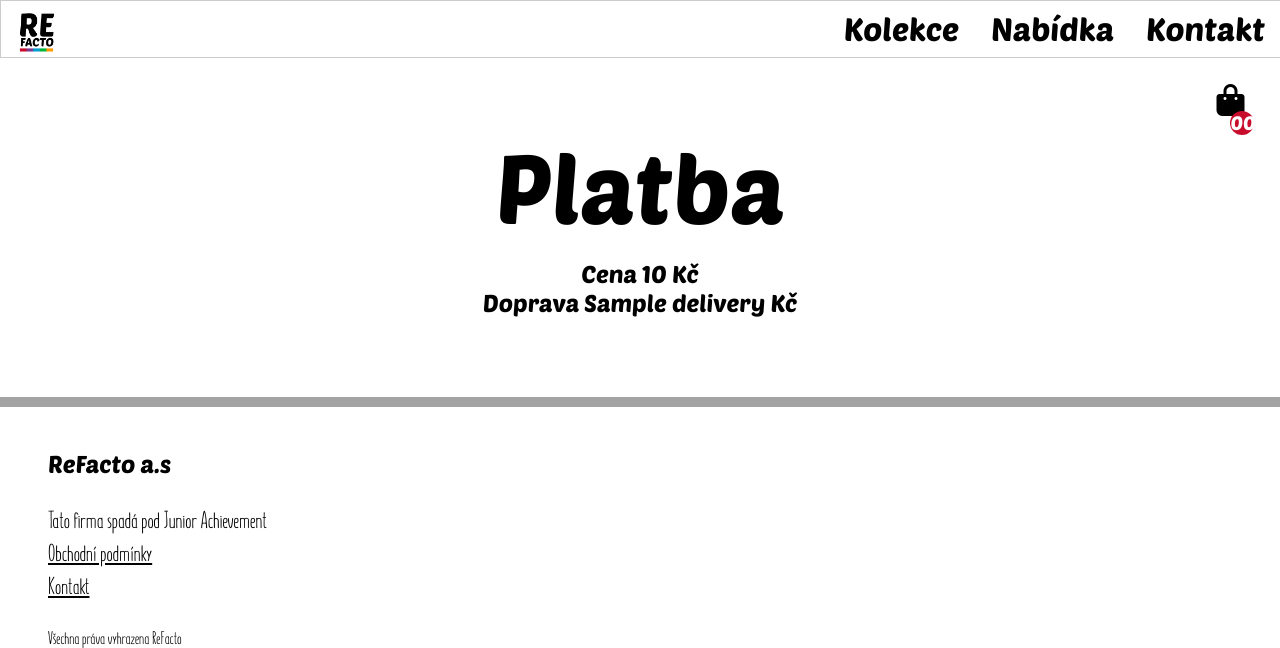
After one commit to Rtizie/refacto-eshop, a Flask app: template app/templates/payment.html in a window 1280 px wide. The commit adds this page. Shown: the top 648 px of the page. Run offline with Flask 2, Linux system fonts and the light colour scheme; the template is opened without the code that fills it: most values are stand-ins (such as "Sample title", 1, 10 or a date in 2020); style sheets or scripts are compiled from the project's sources; some libraries are stand-ins or nearby versions.

Commit message:
Platebka

```diff
--- a/app/main.py
+++ b/app/main.py
@@ -1,4 +1,5 @@
 from datetime import timedelta
+import re
 from flask import Flask,render_template,request,session
 from flask.helpers import url_for
 from werkzeug.exceptions import abort
@@ -13,7 +14,7 @@ app.config['SQLALCHEMY_DATABASE_URI'] = "sqlite:///clothes.db"
 app.config['SQLALCHEMY_TRACK_MODIFICATIONS'] = True
 app.config['SECRET_KEY'] = b'\xc36@\xa8\x80\x0bWO\x04\xb7\xdc\xc8\xdd3\xa4\xa2\xe9\xaeV\x0bd\xf9\x98\xde'
 app.config['PERMANENT_SESSION_LIFETIME'] = timedelta(days=7)
-#logging.getLogger('werkzeug').setLevel('ERROR')
+logging.getLogger('werkzeug').setLevel('ERROR')
 db = SQLAlchemy(app)
 
 class Shirt(db.Model):
@@ -60,10 +61,28 @@ def test():
 
 @app.route("/kosik/checkout")
 def checkout():
+	sass.compile(dirname=('app/static/scss', 'app/static/css'))
+	return render_template("checkout.html",number_of_items_in_basket=len(session.get('cart')))
+
+@app.route('/kosik/checkout/platba',methods=['GET', 'POST'])
+def payment():
+	sass.compile(dirname=('app/static/scss', 'app/static/css'))
+	firstName = request.form.get('first')
+	lastName = request.form.get('last')
+	email = request.form.get('email')
+	phone = request.form.get('phone')
+	address = request.form.get('address')
+	psc = request.form.get('psc')
+	town = request.form.get('town')
+	delivery = request.form.get('delivery')
+	print(f"{firstName},{lastName},{email},{phone},{address},{psc},{town},{delivery}")
 	cart = session.get('cart')
 	products, grand_total, quantity_total = handle_cart(cart)
-	sass.compile(dirname=('app/static/scss', 'app/static/css'))
-	return render_template("checkout.html",products=products,grand_total=grand_total,quantity_total=quantity_total,number_of_items_in_basket=len(session.get('cart')))
+	deliveryC = 195
+	delivery_total = grand_total + deliveryC
+	print(delivery_total)
+	return render_template('payment.html',grand_total=grand_total,delivery=deliveryC,delivery_total=delivery_total)
+
 
 @app.route("/cart_remove",methods=['GET','POST'])
 def cart_remove():
--- /dev/null
+++ b/app/static/css/payment.css
@@ -0,0 +1,18 @@
+.main {
+  margin: auto;
+  margin-top: 10vh;
+  display: flex;
+  justify-content: center;
+  flex-direction: column; }
+  .main * {
+    margin: auto; }
+  .main .info {
+    margin-bottom: 10vh; }
+    .main .info * {
+      text-align: center; }
+    .main .info h1 {
+      font-family: 'PoetsenOne';
+      margin-bottom: 2vh;
+      font-size: 6rem; }
+    .main .info h3 {
+      font-family: 'PoetsenOne'; }
--- a/app/static/scss/checkout.scss
+++ b/app/static/scss/checkout.scss
@@ -5,10 +5,4 @@
     margin-bottom: 10vh;
     width: 50%;
     justify-content: space-around;
-    .address{
-
-    }
-    .pay{
-
-    }
 }
--- /dev/null
+++ b/app/static/scss/payment.scss
@@ -0,0 +1,24 @@
+.main{
+    margin: auto;
+    margin-top: 10vh;
+    display: flex;
+    justify-content: center;
+    flex-direction: column;
+    *{
+        margin: auto;
+    }
+    .info{
+        margin-bottom: 10vh;
+        *{
+            text-align: center;
+        }
+        h1{
+            font-family: 'PoetsenOne';
+            margin-bottom: 2vh;
+            font-size: 6rem;
+        }
+        h3{
+            font-family: 'PoetsenOne';
+        }
+    }
+}
--- /dev/null
+++ b/app/templates/payment.html
@@ -0,0 +1,38 @@
+{% extends 'base.html'%} {% block title %}Platba - ReFacto{% endblock %} {%
+block head %}
+<link
+	rel="stylesheet"
+	href="{{ url_for('static', filename='css/payment.css')}}"
+/>
+{% endblock %} {% block body %}
+<div class="main">
+	<script src="https://www.paypal.com/sdk/js?client-id=AW0hYSmJUcbrdO1iqXhEYbfMlZqQCjPW3UJTtuvbXrR0jx2QYBE05vCII9w-oUrqNZQnTJcWG6vqsgmj&currency=CZK"></script>
+	<div class="info">
+		<h1>Platba</h1>
+		<h3>Cena {{ grand_total }} Kč</h3>
+		<h3>Doprava {{ delivery }} Kč</h3>
+	</div>
+	<div id="paypal-button-container"></div>
+	<script>
+		paypal.Buttons({
+    createOrder: function(data, actions) {
+      // This function sets up the details of the transaction, including the amount and line item details.
+      return actions.order.create({
+        purchase_units: [{
+          amount: {
+            value: '{{ delivery_total }}'
+          }
+        }]
+      });
+    },
+    onApprove: function(data, actions) {
+      // This function captures the funds from the transaction.
+      return actions.order.capture().then(function(details) {
+        // This function shows a transaction success message to your buyer.
+        alert('Transaction completed by ' + details.payer.name.given_name);
+      });
+    }
+  }).render('#paypal-button-container');
+	</script>
+</div>
+{% endblock %}
--- a/app/templates/test.html
+++ b/app/templates/test.html
@@ -7,9 +7,9 @@
   <title>Document</title>
 </head>
 <body>
-  <script
-  src="https://www.paypal.com/sdk/js?client-id=AW0hYSmJUcbrdO1iqXhEYbfMlZqQCjPW3UJTtuvbXrR0jx2QYBE05vCII9w-oUrqNZQnTJcWG6vqsgmj&currency=CZK"> // Required. Replace YOUR_CLIENT_ID with your sandbox client ID.
+  <script src="https://www.paypal.com/sdk/js?client-id=AYl6fzLH8a742hJG_PA89W_uTwnogNeEbFHenxSv5BeSH5RpoJpqzJ8lgFn4mw3kyAUImk-s0WDL6F1Q"> // Required. Replace YOUR_CLIENT_ID with your sandbox client ID.
 </script>
+
 <div id="paypal-button-container"></div>
 <script>
   paypal.Buttons({
```
Also changed, not shown: app/templates/checkout.html (+14 -55 lines).
